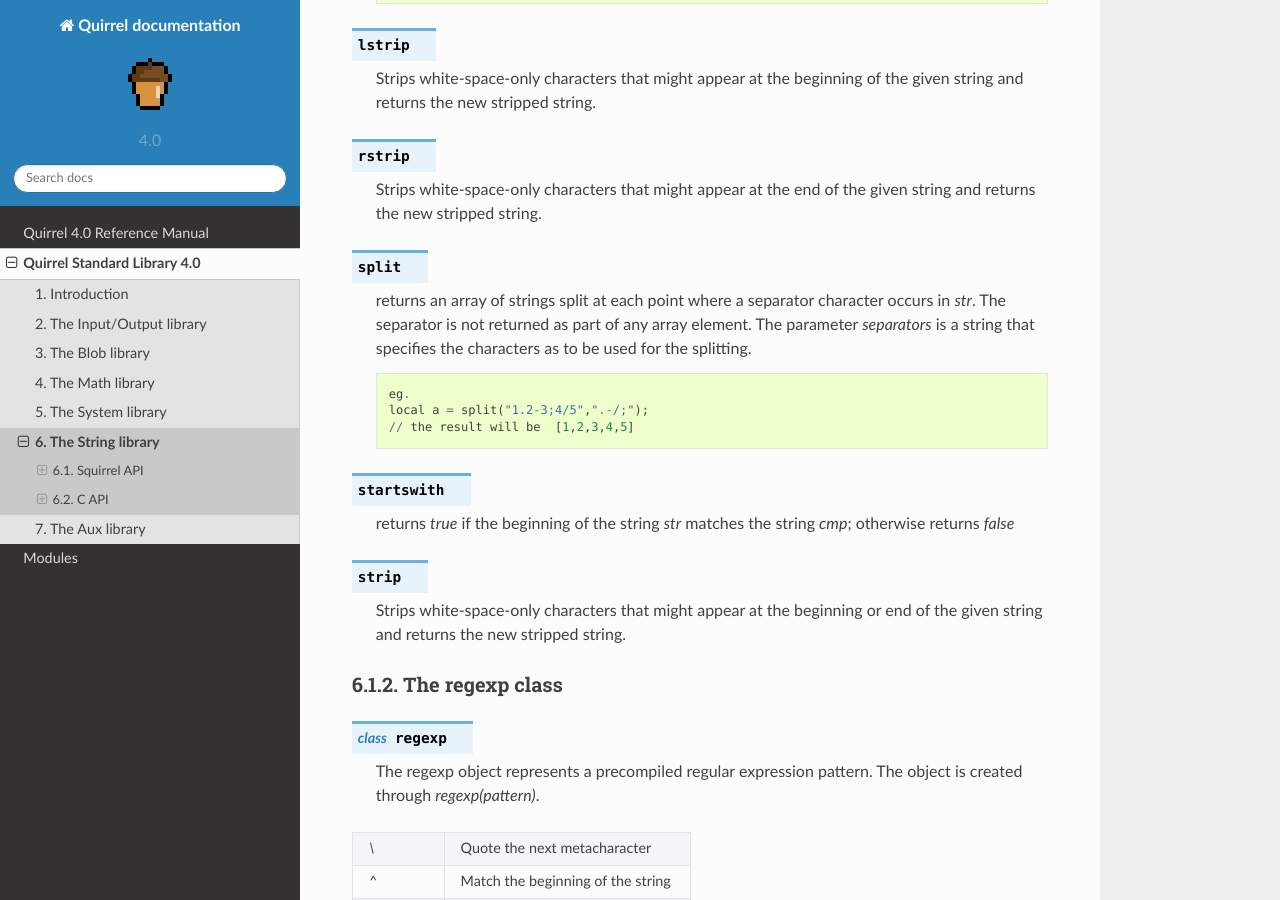
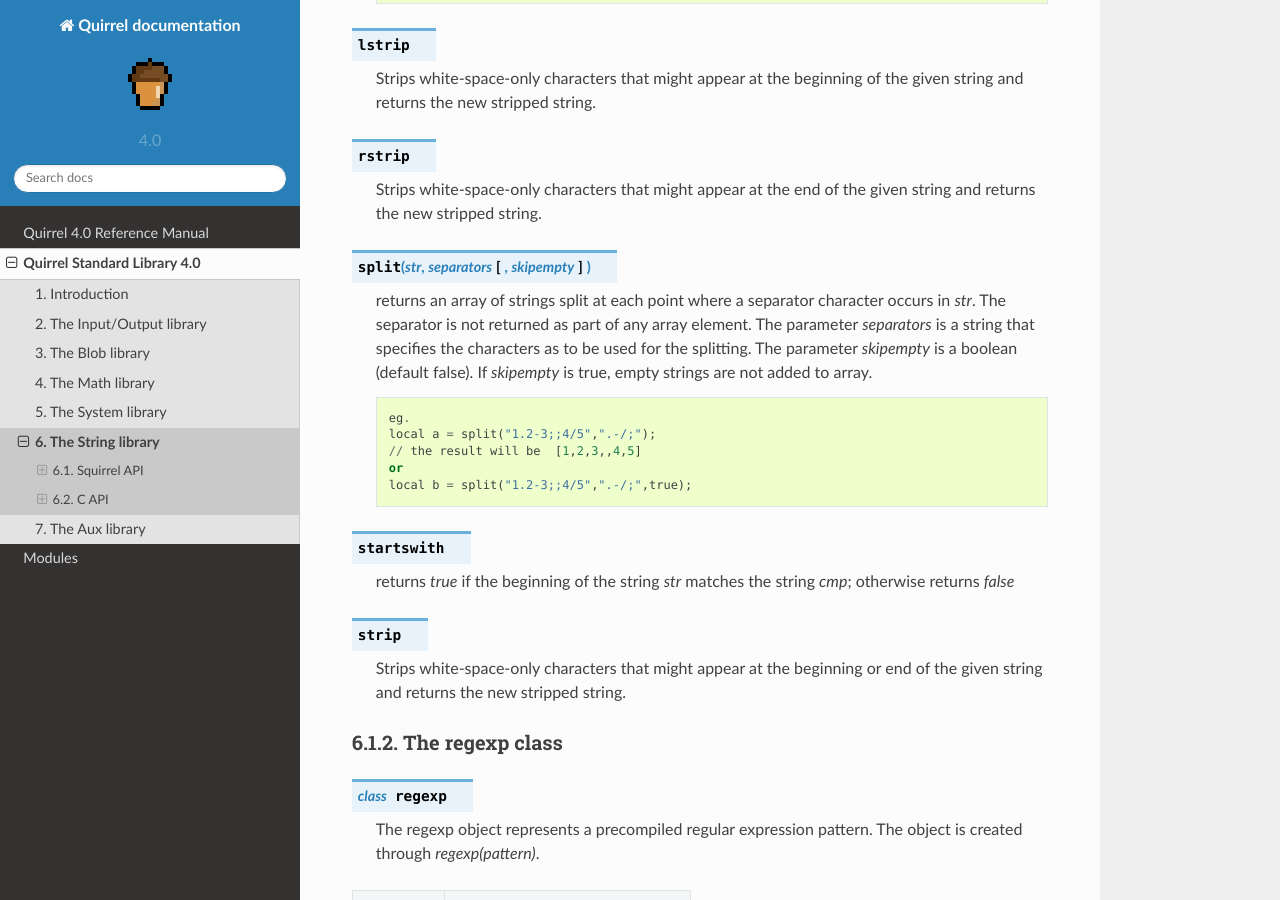
Before and after one commit to albertodemichelis/squirrel, a Sphinx documentation site: the page built from doc/source/stdlib/stdstringlib.rst, in a window 1280 px wide and 900 px high, scrolled down 907 px. Built offline with Sphinx 7.4.7 and the Read the Docs theme 2.0.0, drawn with Linux system fonts in a browser that asks for light colours.

Commit message:
Add optional argument 'skipempty' to split function

```diff
--- a/doc/source/stdlib/stdstringlib.rst
+++ b/doc/source/stdlib/stdstringlib.rst
@@ -50,17 +50,20 @@ Global Symbols
     Strips white-space-only characters that might appear at the end of the given string
     and returns the new stripped string.
 
-.. sq:function:: split(str, separators)
+.. js:function:: split(str, separators [, skipempty])
 
     returns an array of strings split at each point where a separator character occurs in `str`.
     The separator is not returned as part of any array element.
     The parameter `separators` is a string that specifies the characters as to be used for the splitting.
+    The parameter `skipempty` is a boolean (default false). If `skipempty` is true, empty strings are not added to array.
 
     ::
 
         eg.
-        local a = split("1.2-3;4/5",".-/;");
-        // the result will be  [1,2,3,4,5]
+        local a = split("1.2-3;;4/5",".-/;");
+        // the result will be  [1,2,3,,4,5]
+        or
+        local b = split("1.2-3;;4/5",".-/;",true);
 
 
 .. sq:function:: startswith(str, cmp)
```
Also changed, not shown: 1 other file.
